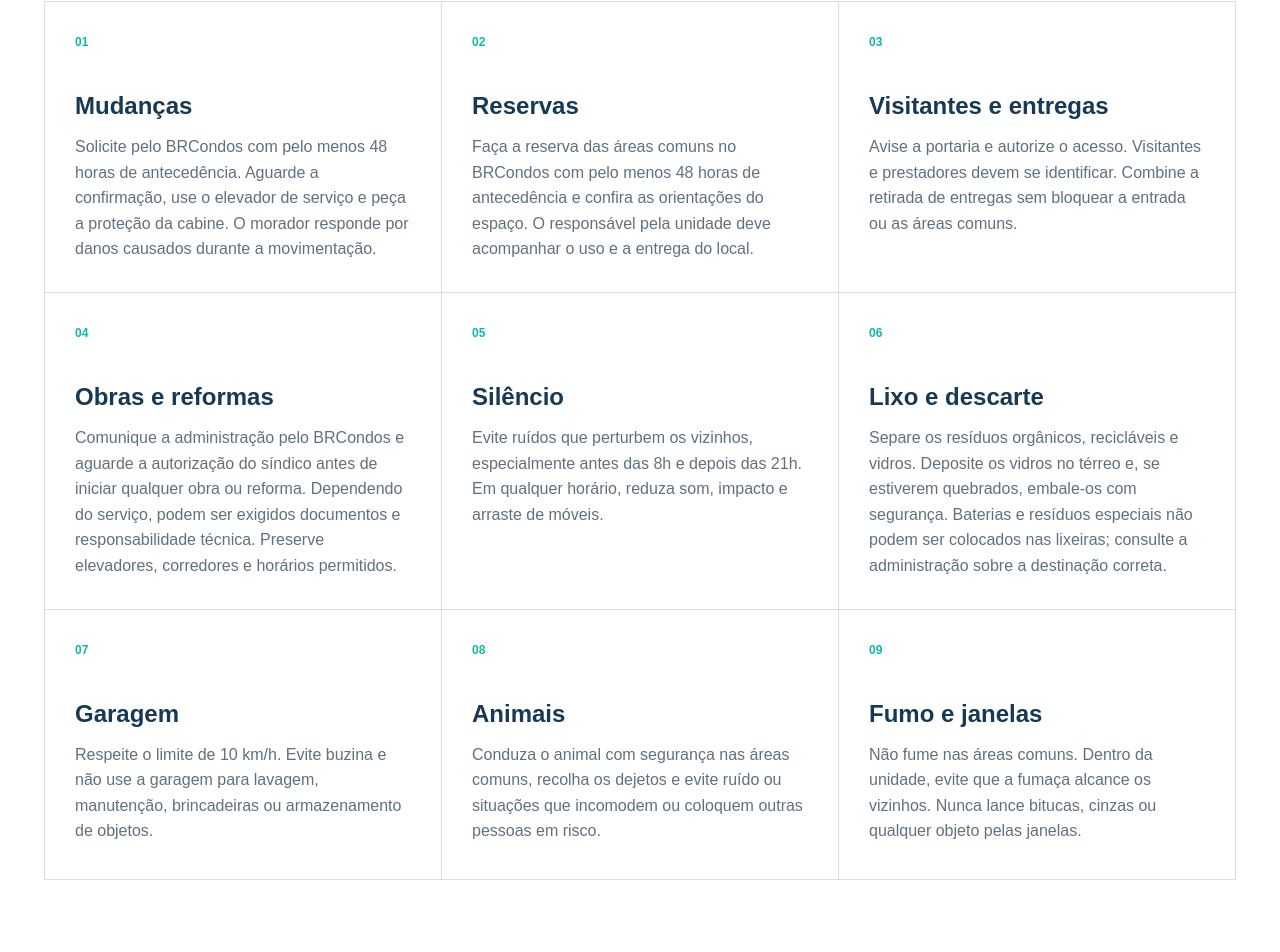
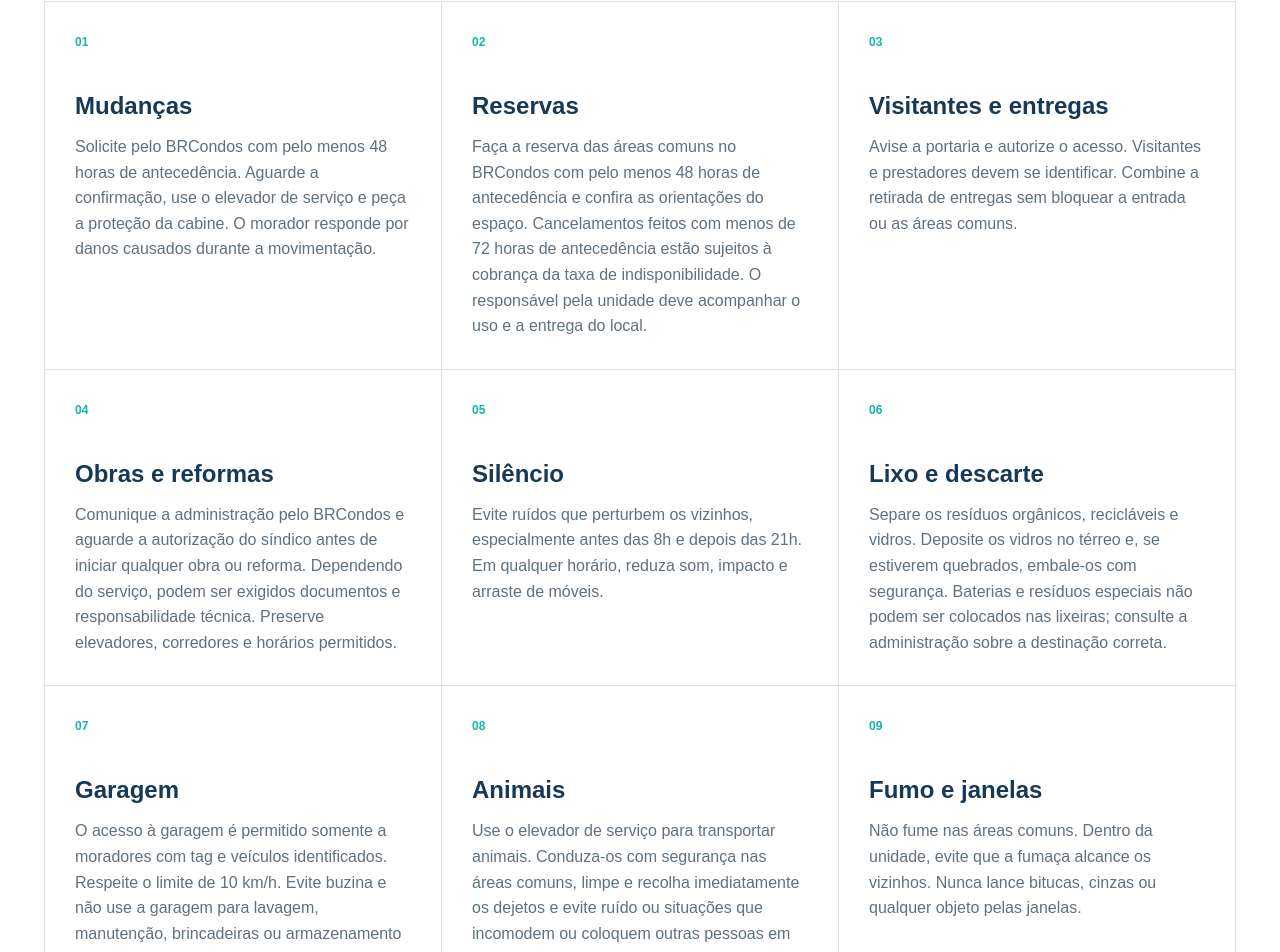
Before and after one commit to williamceccon/milena, a Next.js app: page / in a window 1280 px wide. Shown: the part 2137-3089 px from the top of the page. Built offline with nearby package versions, Linux system fonts and the light colour scheme.

Commit message:
feat: clarify reservations parking and pet rules

```diff
--- a/app/content.ts
+++ b/app/content.ts
@@ -38,7 +38,7 @@ export const rules = [
   },
   {
     title: "Reservas",
-    text: "Faça a reserva das áreas comuns no BRCondos com pelo menos 48 horas de antecedência e confira as orientações do espaço. O responsável pela unidade deve acompanhar o uso e a entrega do local.",
+    text: "Faça a reserva das áreas comuns no BRCondos com pelo menos 48 horas de antecedência e confira as orientações do espaço. Cancelamentos feitos com menos de 72 horas de antecedência estão sujeitos à cobrança da taxa de indisponibilidade. O responsável pela unidade deve acompanhar o uso e a entrega do local.",
   },
   {
     title: "Visitantes e entregas",
@@ -58,11 +58,11 @@ export const rules = [
   },
   {
     title: "Garagem",
-    text: "Respeite o limite de 10 km/h. Evite buzina e não use a garagem para lavagem, manutenção, brincadeiras ou armazenamento de objetos.",
+    text: "O acesso à garagem é permitido somente a moradores com tag e veículos identificados. Respeite o limite de 10 km/h. Evite buzina e não use a garagem para lavagem, manutenção, brincadeiras ou armazenamento de objetos.",
   },
   {
     title: "Animais",
-    text: "Conduza o animal com segurança nas áreas comuns, recolha os dejetos e evite ruído ou situações que incomodem ou coloquem outras pessoas em risco.",
+    text: "Use o elevador de serviço para transportar animais. Conduza-os com segurança nas áreas comuns, limpe e recolha imediatamente os dejetos e evite ruído ou situações que incomodem ou coloquem outras pessoas em risco.",
   },
   {
     title: "Fumo e janelas",
```
Also changed, not shown: 5 other files (tests, documents, lock files or other folders).
